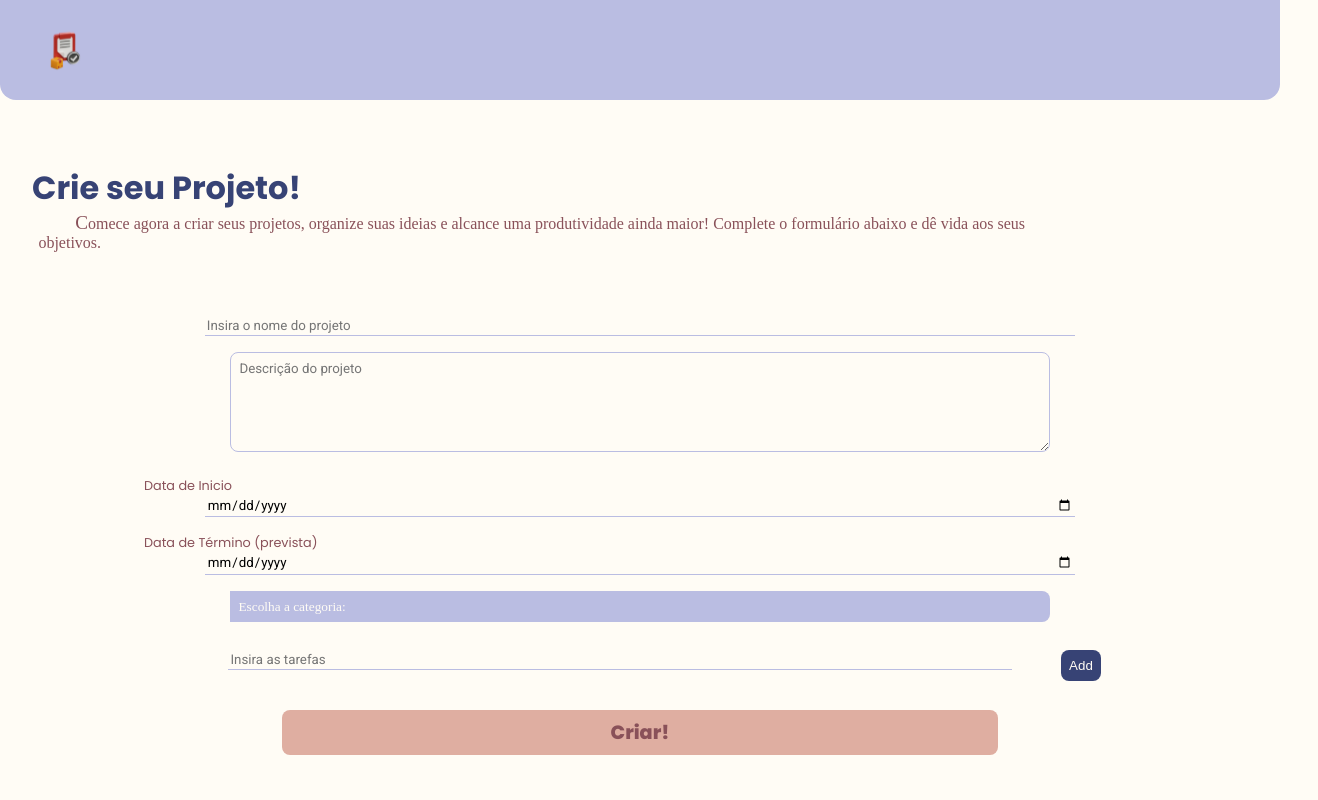
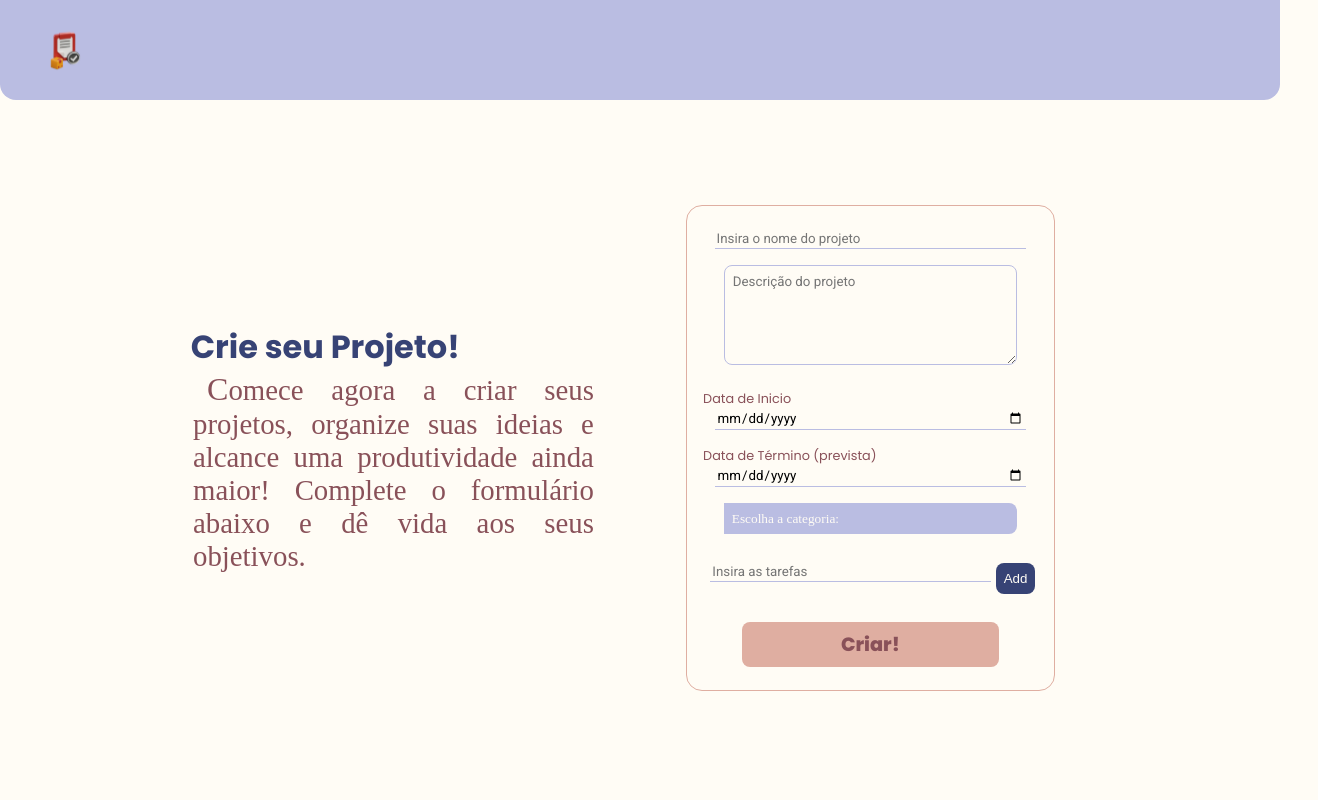
Before and after one commit to YannGabriel/TeskiFy, a React (Create React App) app: page /newproject in a window 1280 px wide. Shown: the top 800 px of the page, 1318 px wide, since content can reach past the window. Built offline with nearby package versions, Linux system fonts and the light colour scheme; data requests are answered from the project's data file; a web font is replaced by a local one.

Commit message:
create pc styles base
next step: projects pages style :)

```diff
--- a/src/components/Form/form.module.scss
+++ b/src/components/Form/form.module.scss
@@ -7,6 +7,11 @@
   padding: 5% 0%;
   width: 80%;
   margin: auto;
+  @media (min-width: 1200px){
+    border: 1px solid color.$peachSecondary;
+    border-radius: 1rem;
+    margin-top: 1.5rem;
+  }
 
   .descriptionBox{
     display: block;
--- a/src/components/Header/header.module.scss
+++ b/src/components/Header/header.module.scss
@@ -9,6 +9,7 @@
   height: 100px;
   border-radius: 0px 0px 16px 16px;
   transition: all 0.3s ease;
+  padding-right: 20px;
 
   .taskLogo {
     margin-left: 2.5%;
@@ -75,7 +76,7 @@
   }
 
   .navBar {
-    width: 20%;
+
     .navList {
       display: none;
       @media (min-width: 1200px) {
--- a/src/pages/newproject/newProject.module.scss
+++ b/src/pages/newproject/newProject.module.scss
@@ -5,6 +5,16 @@
 
 .newProjectsPage{
   min-height: 100vh;
+  padding-bottom: 10%;
+  @media (min-width: 1200px){
+    display: grid;
+    grid-template-columns: 40% 40%;
+    width: 90%;
+    margin: auto;
+    align-items: center;
+    align-content: center;
+    justify-content: center;
+  }
 
   .newProjectPageTitle{
     color: color.$navyPrimary;
@@ -20,10 +30,18 @@
   padding-left: 3%;
   color: color.$marronSecundary;
   font-family: fonts.$Afacada;
+  @media (min-width: 1200px){
+    width: 90%;
+    text-align: justify;
+    font-size: 1.8rem;
+  }
 
   &::first-letter{
     padding-left: 3.5%;
     font-size: 1.2rem;
+    @media (min-width: 1200px){
+      font-size: 2rem;
+    }
   }
 
 }
--- a/src/pages/newproject/newproject.tsx
+++ b/src/pages/newproject/newproject.tsx
@@ -26,14 +26,15 @@ export const NewProject = () => {
 
   return (
     <div className={styles.newProjectsPage}>
+      <div className={styles.newProjectsContent}>
         <h1 id="pageCalledTittle" className={styles.newProjectPageTitle}>
           Crie seu Projeto!
         </h1>
-
         <p id="aboutTittle" className={styles.projectPageDescription}>
         Comece agora a criar seus projetos, organize suas ideias e alcance uma produtividade ainda maior!
         Complete o formulário abaixo e dê vida aos seus objetivos.
         </p>
+      </div>
 
       <ProjectForm handleSubmit={createPost} />
     </div>
```
Also changed, not shown: src/pages/home/home.module.scss (+5 -5 lines). Lines whose indentation alone changed are shown as unchanged.
